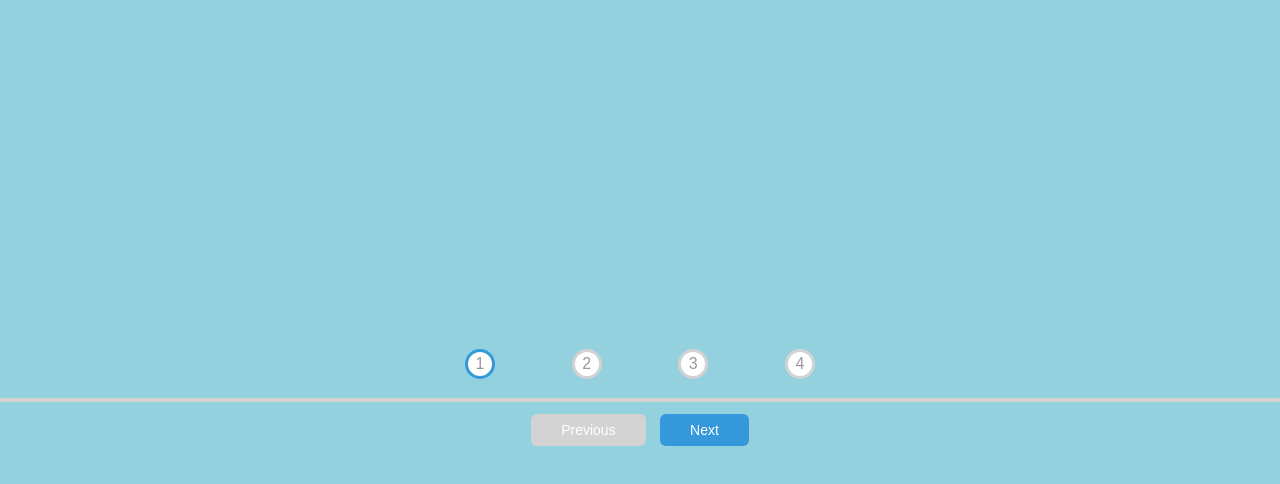
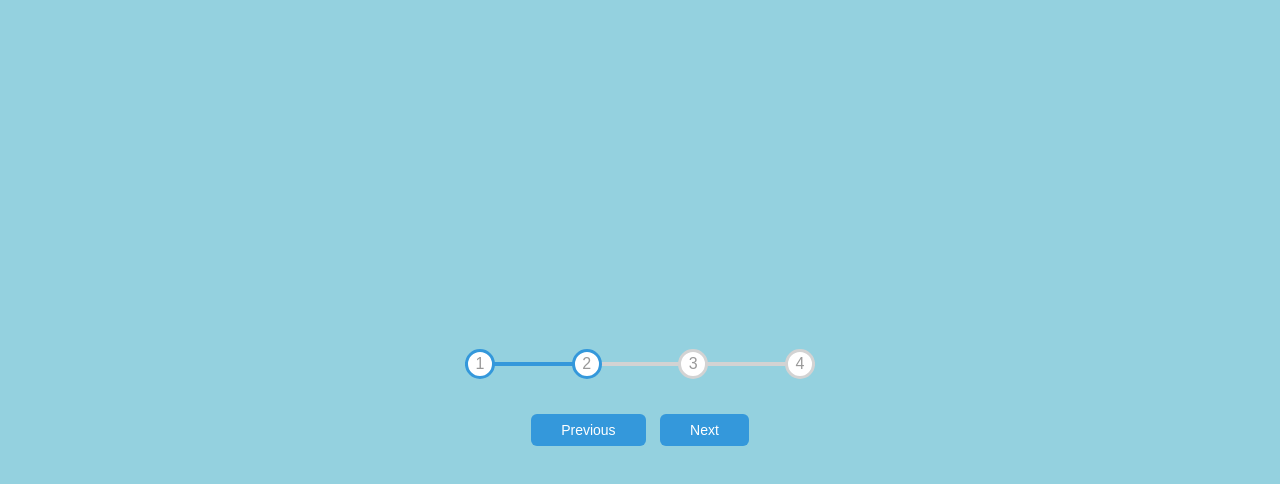
Before and after one commit to CLMcCork/progressBar, a plain HTML site: page index.html in a window 1280 px wide. Both pictures are taken after a click on the button "Next". Drawn offline with Linux system fonts and the light colour scheme; a web font is replaced by a local one.

Commit message:
Added JS logic to progress bar.

```diff
--- a/script.js
+++ b/script.js
@@ -0,0 +1,54 @@
+const progress = document.getElementById('progress');
+const prev = document.getElementById('prev');
+const next = document.getElementById('next');
+const circles = document.querySelectorAll('.circle');
+
+//index
+let currentActive = 1;
+
+next.addEventListener('click', () => {
+    currentActive++;
+
+
+    if(currentActive > circles.length) {
+        currentActive = circles.length;
+    }
+
+    update();
+    //console.log(currentActive);
+})
+
+prev.addEventListener('click', () => {
+    currentActive--;
+
+
+    if(currentActive < 1) {
+        currentActive = 1;
+    }
+
+    update();
+
+})
+
+function update() {
+    circles.forEach((circle, index) => {
+        if(index < currentActive) {
+            circle.classList.add('active')
+        } else {
+            circle.classList.remove('active');
+        }
+    })
+
+    const actives = document.querySelectorAll('.active');
+
+    progress.style.width = (actives.length - 1) / (circles.length -1 ) * 100 + '%';
+
+    if(currentActive === 1) {
+        prev.disabled = true;
+    } else if (currentActive === circles.length) {
+        next.disabled = true;
+    } else {
+        prev.disabled = false;
+        next.disabled = false;
+    }
+}
--- a/style.css
+++ b/style.css
@@ -27,7 +27,7 @@ body {
 .progress-container {
     display: flex;
     justify-content: space-between;
-    position: relaitve;
+    position: relative;
     margin-bottom: 30px;
     max-width: 100%;
     width: 350px;
```
